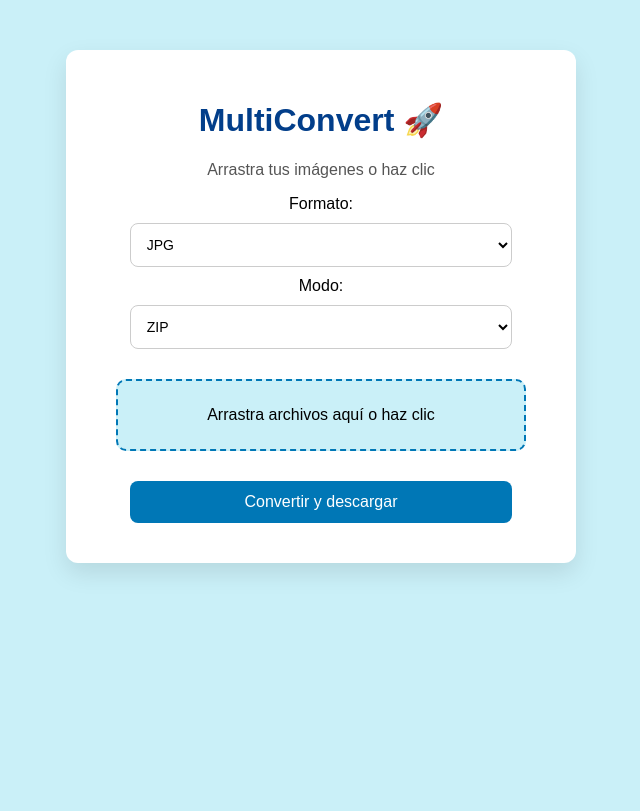
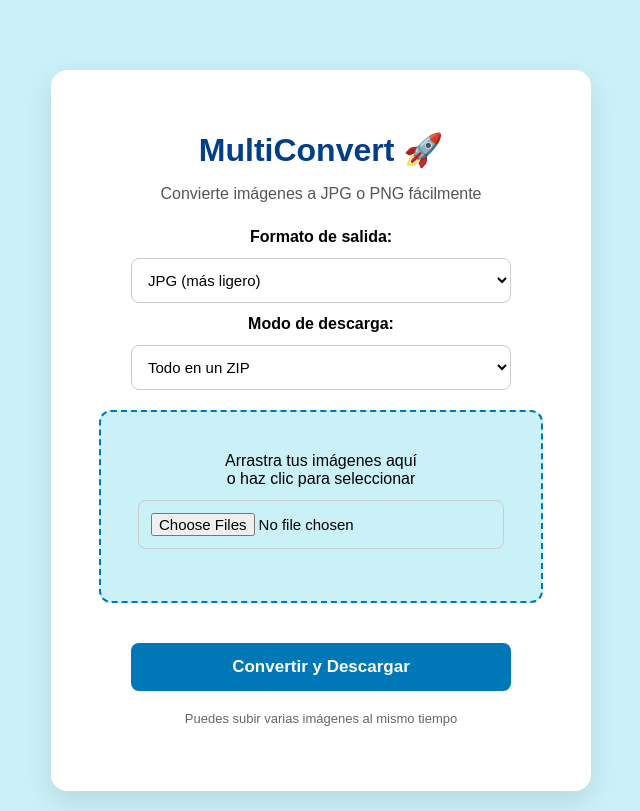
Before and after one commit to josuegarayramirez2003-creator/multiconvert, a Flask app: page / in a window 1280 px wide. Shown: the whole page, without its empty margins (319-959 px from the left). Before the commit the page ends 573 px from the top, so only its background shows below. Run offline with Flask 3, Linux system fonts and the light colour scheme.

Commit message:
Update index.html

```diff
--- a/templates/index.html
+++ b/templates/index.html
@@ -1,155 +1,143 @@
 <!DOCTYPE html>
-<html>
+<html lang="es">
 <head>
+    <meta charset="UTF-8">
+    <meta name="viewport" content="width=device-width, initial-scale=1.0">
     <title>MultiConvert</title>
-
     <style>
         * {
-        transition: all 0.2s ease-in-out; /* fluido en todo */
+            transition: all 0.2s ease-in-out;
         }
-
         body {
-        font-family: Arial;
+            font-family: Arial, sans-serif;
             text-align: center;
             background: #CAF0F8;
+            margin: 0;
+            padding: 20px;
         }
-
         .container {
             margin-top: 50px;
             background: white;
-        padding: 30px;
-        border-radius: 12px;
-        width: 450px;
+            padding: 40px 30px;
+            border-radius: 16px;
+            width: 480px;
             margin-left: auto;
             margin-right: auto;
-        box-shadow: 0px 10px 25px rgba(0,0,0,0.1);
+            box-shadow: 0px 10px 30px rgba(0,0,0,0.1);
         }
-
         h1 {
             color: #023E8A;
+            margin-bottom: 8px;
         }
-
         p {
             color: #555;
+            margin-bottom: 25px;
         }
-
         .drop-zone {
             border: 2px dashed #0077B6;
-        padding: 25px;
-        margin: 20px;
+            padding: 40px 20px;
+            margin: 20px auto;
             cursor: pointer;
-        border-radius: 10px;
+            border-radius: 12px;
             background: #CAF0F8;
-        transition: all 0.3s ease; /* reemplazado */
+            max-width: 400px;
         }
-
         .drop-zone:hover {
             background: #90E0EF;
-        transform: scale(1.02); /* nuevo */
+            transform: scale(1.02);
         }
-
         .drop-zone.dragover {
             background-color: #90E0EF;
-        transform: scale(1.05); /* nuevo */
-        border-color: #023E8A;  /* nuevo */
+            transform: scale(1.05);
+            border-color: #023E8A;
         }
-
         input, select, button {
-        margin: 10px;
+            margin: 12px auto;
             padding: 12px;
             width: 85%;
+            max-width: 380px;
             border-radius: 8px;
             border: 1px solid #ccc;
-        font-size: 14px;
+            font-size: 15px;
+            display: block;
         }
-
         select {
             background: white;
         }
-
         button {
             background: #0077B6;
             color: white;
             border: none;
             cursor: pointer;
-        font-size: 16px;
-        transition: 0.3s;
+            font-size: 17px;
+            font-weight: bold;
+            padding: 14px;
         }
-
         button:hover {
             background: #023E8A;
         }
-
+        #preview {
+            display: flex;
+            flex-wrap: wrap;
+            justify-content: center;
+            gap: 10px;
+            margin: 20px 0;
+        }
         #preview img {
             width: 80px;
-        margin: 5px;
-        border-radius: 5px;
-        transition: transform 0.3s ease; /* reemplazado */
+            height: 80px;
+            object-fit: cover;
+            border-radius: 8px;
+            box-shadow: 0 2px 8px rgba(0,0,0,0.1);
         }
-
         #preview img:hover {
-        transform: scale(1.2); /* nuevo */
+            transform: scale(1.15);
         }
-
         #loading {
             display: none;
             font-weight: bold;
             color: #0077B6;
+            margin-top: 15px;
         }
-
-    #progress-container {
-        display: none;
-        width: 85%;
-        margin: auto;
-        background: #CAF0F8;
-        border-radius: 10px;
-        overflow: hidden;
-    }
-
-    #progress-bar {
-        width: 0%;
-        height: 20px;
-        background: #0077B6;
-        color: white;
-        text-align: center;
-        line-height: 20px;
-        font-size: 12px;
+        .info {
+            font-size: 13px;
+            color: #666;
+            margin-top: 20px;
         }
     </style>
 </head>
-
 <body>
-
     <div class="container">
         <h1>MultiConvert 🚀</h1>
-    <p>Arrastra tus imágenes o haz clic</p>
+        <p>Convierte imágenes a JPG o PNG fácilmente</p>
 
         <form id="form" action="/upload" method="post" enctype="multipart/form-data">
 
-        <label>Formato:</label>
+            <label><strong>Formato de salida:</strong></label>
             <select name="formato">
-            <option value="jpg">JPG</option>
-            <option value="png">PNG</option>
+                <option value="jpg">JPG (más ligero)</option>
+                <option value="png">PNG (sin pérdida)</option>
             </select>
 
-        <label>Modo:</label>
+            <label><strong>Modo de descarga:</strong></label>
             <select name="modo">
-            <option value="zip">ZIP</option>
-            <option value="individual">Individual</option>
+                <option value="zip">Todo en un ZIP</option>
+                <option value="individual">Descargar individualmente</option>
             </select>
 
             <div class="drop-zone" id="drop-zone">
-            Arrastra archivos aquí o haz clic
-            <input type="file" name="imagenes" id="fileInput" multiple hidden>
+                Arrastra tus imágenes aquí<br>o haz clic para seleccionar
+                <input type="file" name="imagenes" id="fileInput" multiple accept="image/*" hidden>
             </div>
 
             <div id="preview"></div>
 
-        <button type="submit">Convertir y descargar</button>
+            <button type="submit">Convertir y Descargar</button>
 
-        <p id="loading">Procesando imágenes... ⏳</p>
+            <p id="loading">Procesando imágenes... ⏳ Por favor espera</p>
+        </form>
 
-    </form>
+        <p class="info">Puedes subir varias imágenes al mismo tiempo</p>
     </div>
 
     <script>
@@ -159,8 +147,10 @@ const preview = document.getElementById("preview");
         const form = document.getElementById("form");
         const loading = document.getElementById("loading");
 
+        // Click en la zona para abrir selector de archivos
         dropZone.addEventListener("click", () => fileInput.click());
 
+        // Drag & Drop
         dropZone.addEventListener("dragover", (e) => {
             e.preventDefault();
             dropZone.classList.add("dragover");
@@ -177,11 +167,13 @@ dropZone.addEventListener("drop", (e) => {
             mostrarPreview();
         });
 
+        // Cuando se seleccionan archivos manualmente
         fileInput.addEventListener("change", mostrarPreview);
 
         function mostrarPreview() {
             preview.innerHTML = "";
             for (let file of fileInput.files) {
+                if (file.type.startsWith("image/")) {
                     let reader = new FileReader();
                     reader.onload = function(e) {
                         let img = document.createElement("img");
@@ -191,11 +183,18 @@ function mostrarPreview() {
                     reader.readAsDataURL(file);
                 }
             }
+        }
 
+        // Mostrar mensaje de carga al enviar
         form.addEventListener("submit", () => {
+            if (fileInput.files.length === 0) {
+                alert("Por favor selecciona al menos una imagen");
+                return;
+            }
             loading.style.display = "block";
+            // Deshabilitar botón para evitar doble envío
+            form.querySelector("button").disabled = true;
         });
     </script>
-
 </body>
 </html>
```
Lines whose indentation alone changed are shown as unchanged.
